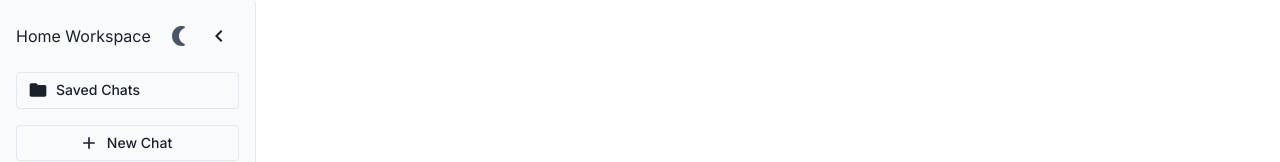
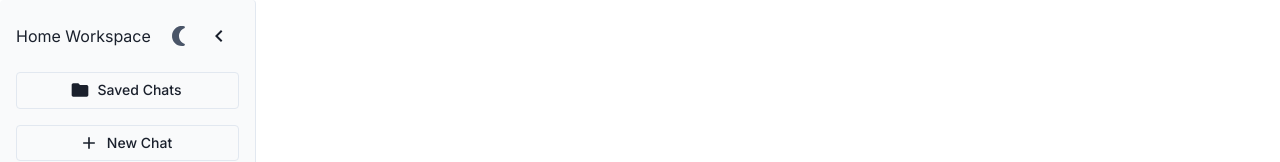
Before and after one commit to BinaryTree1/savjetnik-frontend, a React (Vite) app: page / in a window 1280 px wide. Shown: the top 162 px of the page. Built offline with nearby package versions, Linux system fonts and the light colour scheme.

Commit message:
Center text and delete comments.

```diff
--- a/src/components/Chat/ChatText.jsx
+++ b/src/components/Chat/ChatText.jsx
@@ -1,4 +1,3 @@
-// src/components/Chat/ChatText.jsx
 import React from 'react';
 import { Box, Typography } from '@mui/material';
 import PropTypes from 'prop-types';
--- a/src/components/Chat/ChatWindow.jsx
+++ b/src/components/Chat/ChatWindow.jsx
@@ -1,7 +1,5 @@
-// src/components/Chat/ChatWindow.jsx
 import React, { useState } from 'react';
 import { Box } from '@mui/material';
-import { useTheme } from '@mui/material/styles';
 import ChatMessages from './ChatMessages.jsx';
 import ChatInput from './ChatInput.jsx';
 import useStore from '../../store/index.jsx';
@@ -13,7 +11,6 @@ import useStore from '../../store/index.jsx';
  */
 const ChatWindow = () => {
   const [message, setMessage] = useState('');
-  const theme = useTheme();
 
   const selectedChatId = useStore((state) => state.selectedChatId);
   const chats = useStore((state) => state.chats);
--- a/src/components/Sidebar/SidebarItem.jsx
+++ b/src/components/Sidebar/SidebarItem.jsx
@@ -1,4 +1,3 @@
-// src/components/Sidebar/SidebarItem.jsx
 import React, { useState } from 'react';
 import {
   ListItemButton,
--- a/src/components/Sidebar/SidebarItems.jsx
+++ b/src/components/Sidebar/SidebarItems.jsx
@@ -1,4 +1,3 @@
-// src/components/Sidebar/SidebarItems.jsx
 import React, { useState, useMemo } from 'react';
 import { Typography } from '@mui/material';
 import { DragDropContext, Droppable, Draggable } from '@hello-pangea/dnd';
--- a/src/components/Sidebar/SidebarSearch.jsx
+++ b/src/components/Sidebar/SidebarSearch.jsx
@@ -1,4 +1,3 @@
-// src/components/Sidebar/SidebarSearch.jsx
 import React from 'react';
 import { Box, TextField, InputAdornment } from '@mui/material';
 import { Search as SearchIcon } from '@mui/icons-material';
--- a/src/components/Sidebar/ViewToggleButton.jsx
+++ b/src/components/Sidebar/ViewToggleButton.jsx
@@ -1,4 +1,3 @@
-// src/components/Sidebar/ViewToggleButton.jsx
 import React from 'react';
 import { Box, Button } from '@mui/material';
 import { Folder as FolderIcon, Chat as ChatIcon } from '@mui/icons-material';
@@ -24,7 +23,7 @@ const ViewToggleButton = () => {
             bgcolor: theme.palette.hover,
           },
           textTransform: 'none',
-          justifyContent: 'flex-start',
+          justifyContent: 'flex-center',
         }}
         aria-label={isFolderView ? 'Show Messages' : 'Show Saved Chats'}
       >
```
